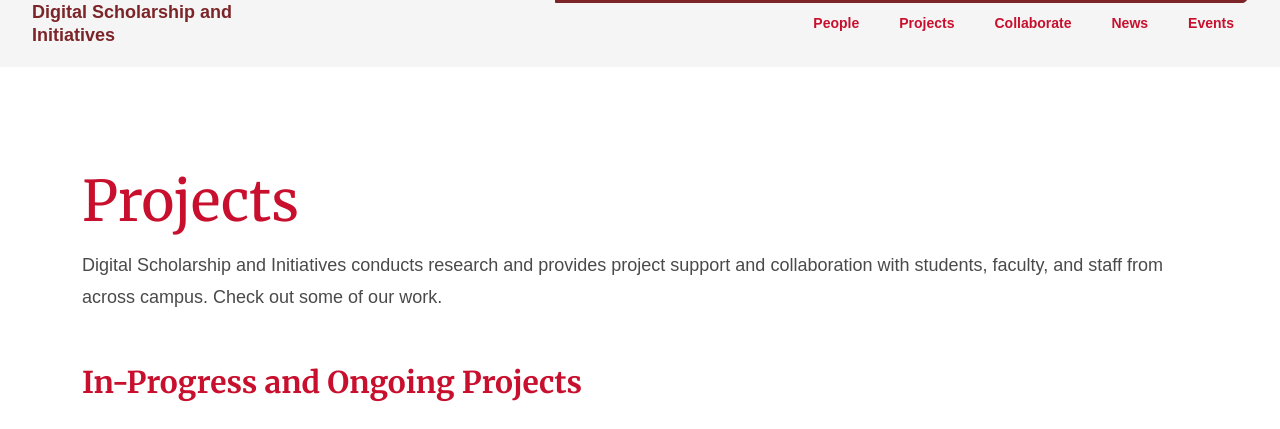
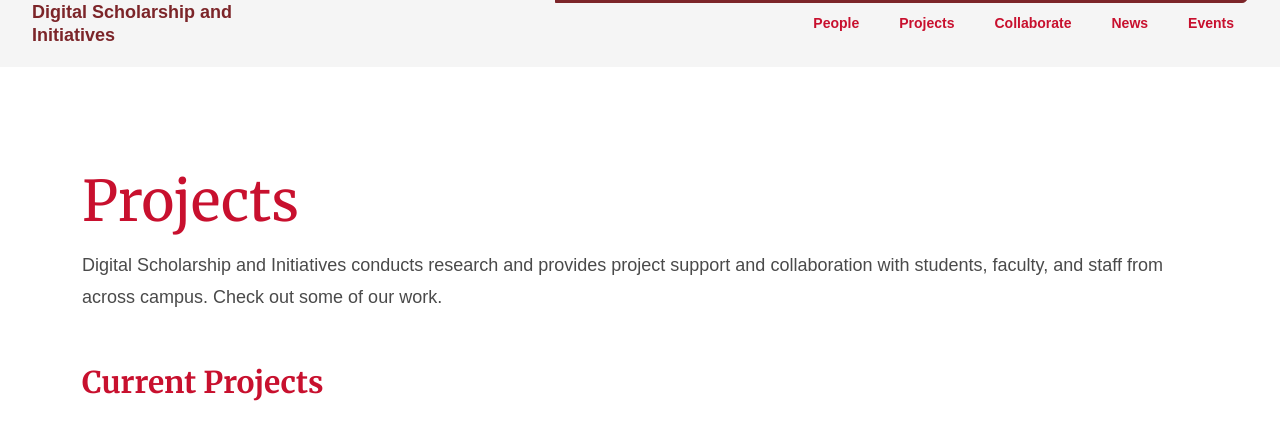
Before and after one commit to isu-digital/digital.lib, a Jekyll site: the page built from pages/projects.md, in a window 1280 px wide, cut to the strip 113-542 px from the top of the page. Built offline with Jekyll 4.4.1, drawn with Linux system fonts in a browser that asks for light colours; nearby versions of some CDN libraries.

Commit message:
update projects header

```diff
--- a/pages/projects.md
+++ b/pages/projects.md
@@ -8,7 +8,7 @@ nav_order: 2
 
 Digital Scholarship and Initiatives conducts research and provides project support and collaboration with students, faculty, and staff from across campus. Check out some of our work.
 
-## In-Progress and Ongoing Projects
+## Current Projects
 {% assign projects = site.data.dsi-research-projects %}
 <div class="row">
     {% for p in projects %}
```
